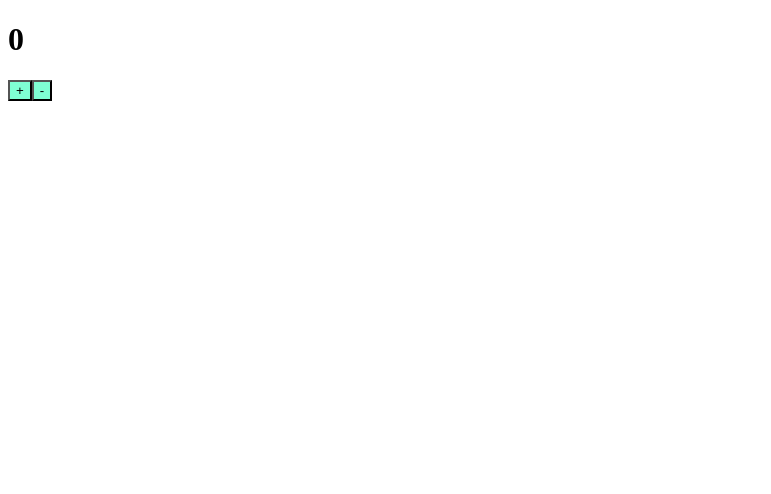
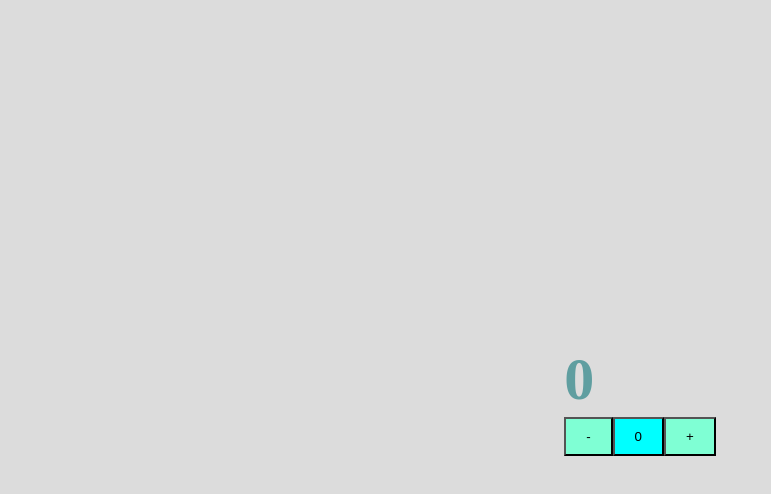
Before and after one commit to anastasiiavorobiova/nice_gadgets, a React app: page / in a window 1280 px wide. Shown: the top 494 px of the page, without its empty margins (0-771 px from the left). Built offline with nearby package versions, Linux system fonts and the light colour scheme.

Commit message:
scss modules init

```diff
--- a/package.json
+++ b/package.json
@@ -19,6 +19,7 @@
 		"@types/webpack-dev-server": "^4.7.2",
 		"css-loader": "^7.1.1",
 		"html-webpack-plugin": "^5.6.0",
+		"mini-css-extract-plugin": "^2.9.0",
 		"sass": "^1.76.0",
 		"sass-loader": "^14.2.1",
 		"style-loader": "^4.0.0",
--- /dev/null
+++ b/src/App.tsx
@@ -0,0 +1,12 @@
+import Counter from './components/Counter';
+import './index.scss';
+
+export const App = () => {
+	return (
+		<div className="app">
+			<Counter />
+		</div>
+	);
+};
+
+export default App;
--- /dev/null
+++ b/src/components/Counter.module.scss
@@ -0,0 +1,12 @@
+button {
+	background-color: aquamarine;
+	padding: 10px 20px;
+}
+
+.title {
+	color: cadetblue;
+}
+
+.button {
+	background-color: aqua;
+}
--- a/src/components/Counter.scss
+++ /dev/null
@@ -1,3 +0,0 @@
-button {
-	background-color: aquamarine;
-}
--- a/src/components/Counter.tsx
+++ b/src/components/Counter.tsx
@@ -1,5 +1,5 @@
 import { useState } from 'react';
-import './Counter.scss';
+import * as classes from './Counter.module.scss';
 
 export const Counter = () => {
 	const [count, setCount] = useState(0);
@@ -12,11 +12,19 @@ export const Counter = () => {
 		setCount((prev) => prev - 1);
 	};
 
+	const reset = () => {
+		setCount(0);
+	};
+
 	return (
 		<div>
-			<h1>{count}</h1>
+			<h1 className={classes.title}>{count}</h1>
+
+			<button onClick={decrement}>-</button>
+			<button onClick={reset} className={classes.button}>
+				0
+			</button>
 			<button onClick={increment}>+</button>
-			<button onClick={decrement}>-</button>
 		</div>
 	);
 };
--- /dev/null
+++ b/src/index.scss
@@ -0,0 +1,14 @@
+* {
+	box-sizing: border-box;
+	margin: 0;
+	padding: 0;
+}
+
+.app {
+	min-height: 100vh;
+	display: flex;
+	align-items: center;
+	justify-content: center;
+	background-color: gainsboro;
+	font-size: 30px;
+}
--- a/src/index.tsx
+++ b/src/index.tsx
@@ -1,7 +1,8 @@
 import ReactDOM from 'react-dom/client';
-import Counter from './components/Counter';
+import App from './App';
 
 const root = ReactDOM.createRoot(
 	document.getElementById('root') as HTMLElement
 );
-root.render(<Counter />);
+
+root.render(<App />);
```
Also changed, not shown: global.d.ts (added, +7 -0 lines), 4 other files (tests, documents, lock files or other folders).
